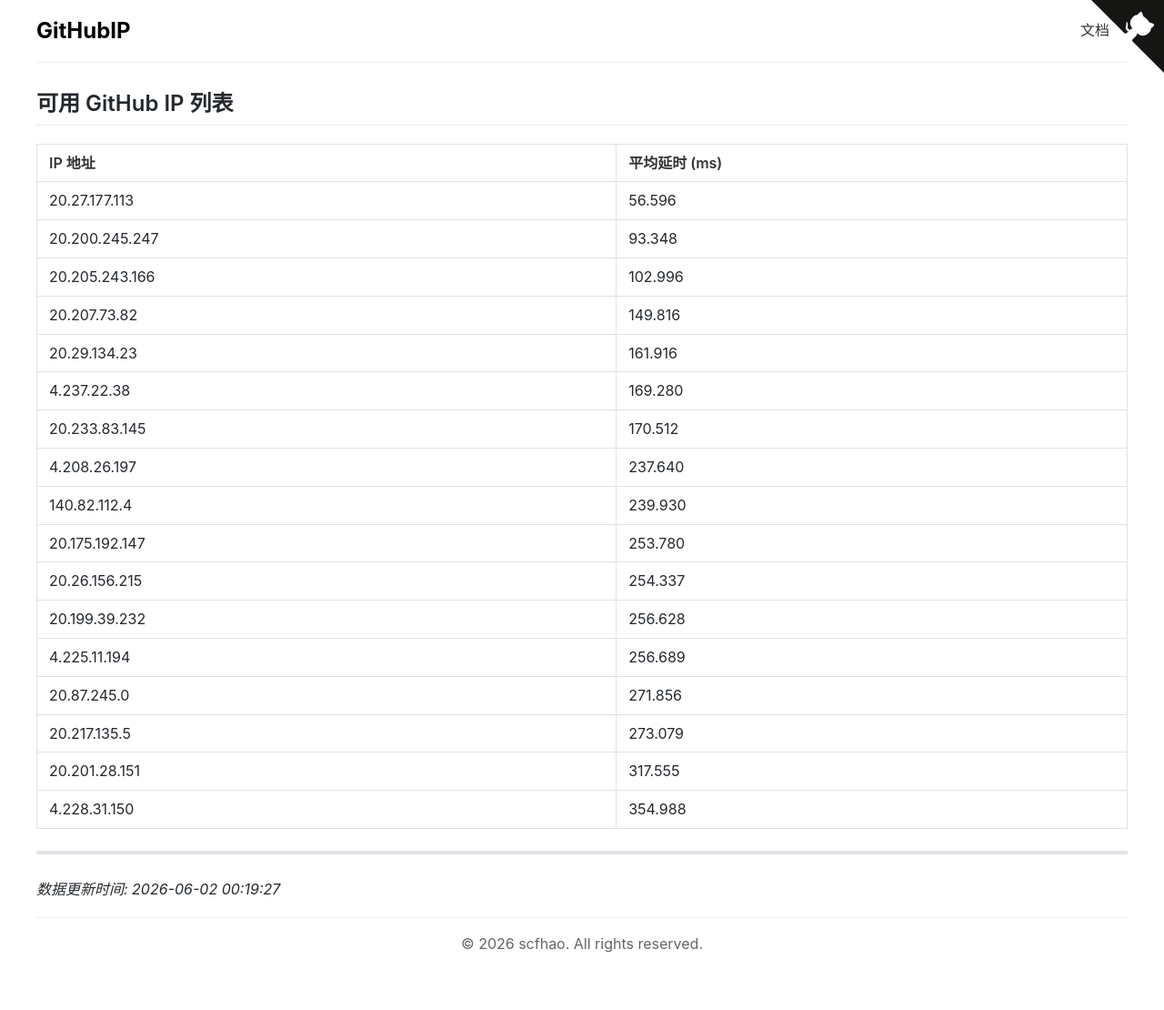
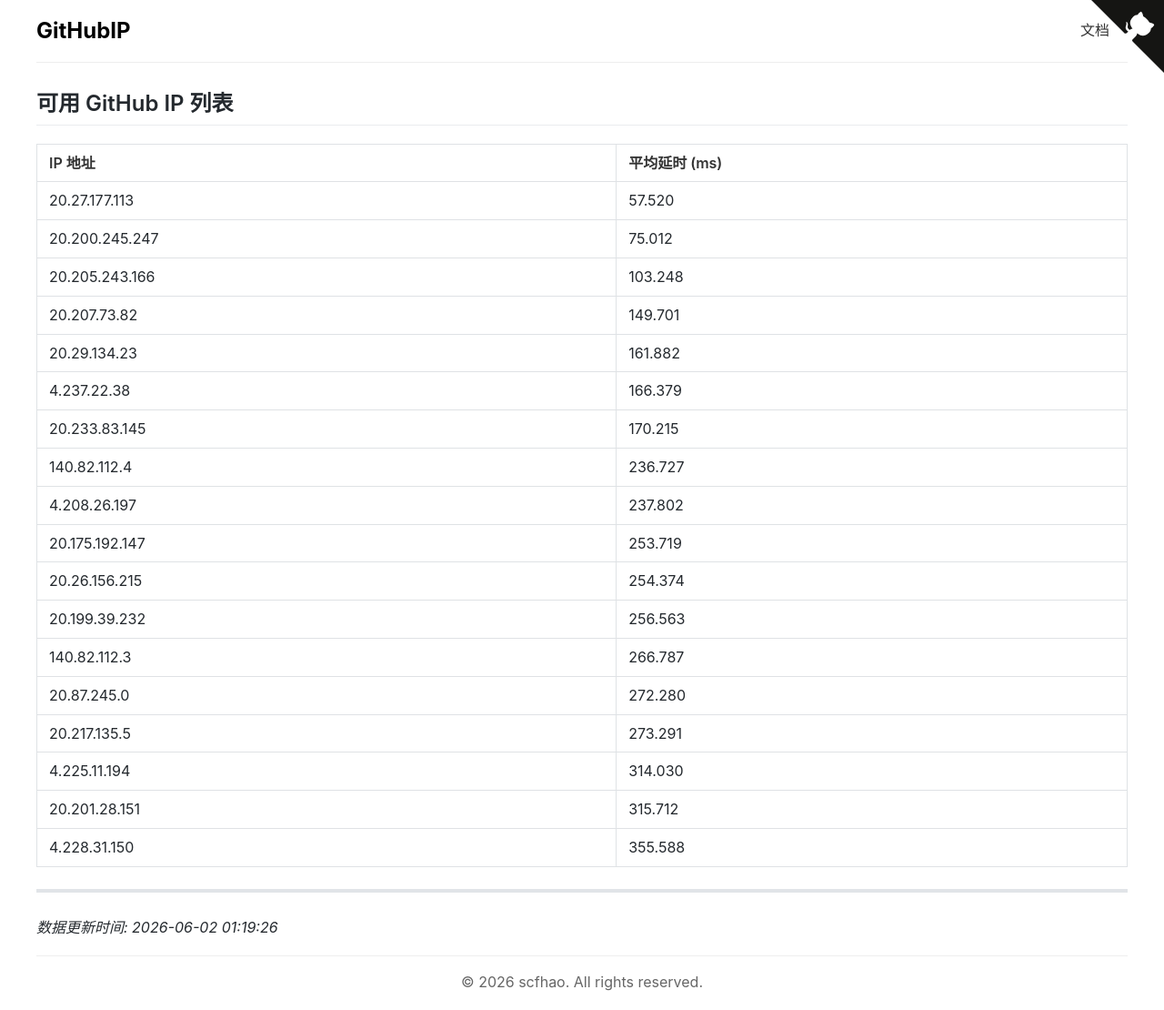
Before and after one commit to scfhao/GitHubIP, a Jekyll site: the page built from index.md, in a window 1280 px wide. Shown: the whole page at 91% size. Built offline with Jekyll 4.4.1, drawn with Linux system fonts in a browser that asks for light colours; before the commit the page ends 1068 px from its top, so only the background shows below that.

Commit message:
自动脚本执行 - 2026-06-02 01:19:26

```diff
--- a/index.md
+++ b/index.md
@@ -1,31 +1,32 @@
 ---
 layout: home
 title: GitHub IP 列表
-date: 2026-06-02 00:19:27
+date: 2026-06-02 01:19:26
 ---
 
 ## 可用 GitHub IP 列表
 
 | IP 地址 | 平均延时 (ms) |
 |---------|--------------|
-| 20.27.177.113 | 56.596 |
-| 20.200.245.247 | 93.348 |
-| 20.205.243.166 | 102.996 |
-| 20.207.73.82 | 149.816 |
-| 20.29.134.23 | 161.916 |
-| 4.237.22.38 | 169.280 |
-| 20.233.83.145 | 170.512 |
-| 4.208.26.197 | 237.640 |
-| 140.82.112.4 | 239.930 |
-| 20.175.192.147 | 253.780 |
-| 20.26.156.215 | 254.337 |
-| 20.199.39.232 | 256.628 |
-| 4.225.11.194 | 256.689 |
-| 20.87.245.0 | 271.856 |
-| 20.217.135.5 | 273.079 |
-| 20.201.28.151 | 317.555 |
-| 4.228.31.150 | 354.988 |
+| 20.27.177.113 | 57.520 |
+| 20.200.245.247 | 75.012 |
+| 20.205.243.166 | 103.248 |
+| 20.207.73.82 | 149.701 |
+| 20.29.134.23 | 161.882 |
+| 4.237.22.38 | 166.379 |
+| 20.233.83.145 | 170.215 |
+| 140.82.112.4 | 236.727 |
+| 4.208.26.197 | 237.802 |
+| 20.175.192.147 | 253.719 |
+| 20.26.156.215 | 254.374 |
+| 20.199.39.232 | 256.563 |
+| 140.82.112.3 | 266.787 |
+| 20.87.245.0 | 272.280 |
+| 20.217.135.5 | 273.291 |
+| 4.225.11.194 | 314.030 |
+| 20.201.28.151 | 315.712 |
+| 4.228.31.150 | 355.588 |
 
 ---
 
-*数据更新时间: 2026-06-02 00:19:27*
+*数据更新时间: 2026-06-02 01:19:26*
```
